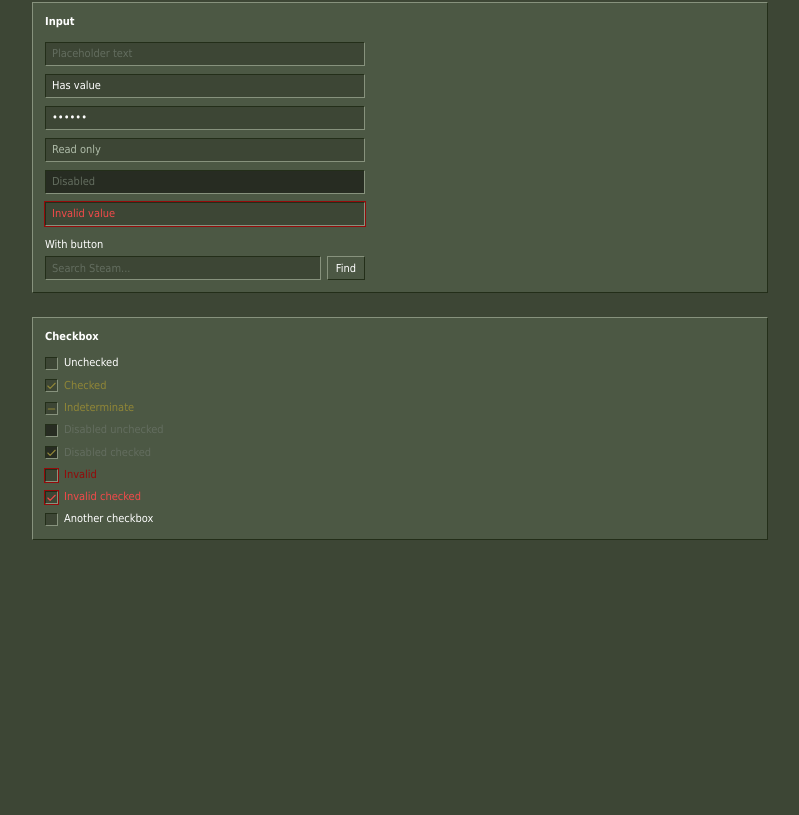
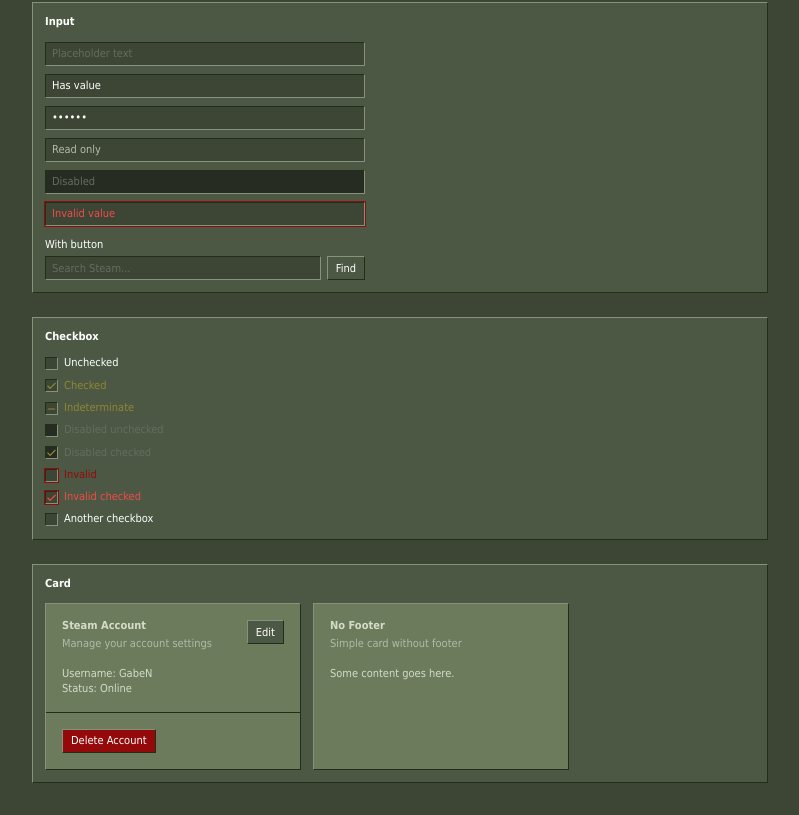
Before and after one commit to OnlyNinjaGear/go2003, a Next.js app: page / in a window 1280 px wide. Shown: the part 347-1162 px from the top of the page, without its empty margins (240-1039 px from the left). Before the commit the page ends 919 px from the top, so only its background shows below. Built offline with nearby package versions, Linux system fonts and the light colour scheme.

Commit message:
auto: page.tsx

```diff
--- a/app/page.tsx
+++ b/app/page.tsx
@@ -118,6 +118,38 @@ export default function Home() {
             </label>
           </div>
         </section>
+        <section className="bevel-out bg-panel flex flex-col gap-3 p-3">
+          <h2 className="font-bold">Card</h2>
+
+          <div className="flex flex-wrap gap-3">
+            <Card className="w-64">
+              <CardHeader>
+                <CardTitle>Steam Account</CardTitle>
+                <CardDescription>Manage your account settings</CardDescription>
+                <CardAction>
+                  <Button size="sm">Edit</Button>
+                </CardAction>
+              </CardHeader>
+              <CardContent>
+                <p>Username: GabeN</p>
+                <p>Status: Online</p>
+              </CardContent>
+              <CardFooter className="border-t border-border-dark pt-3">
+                <Button variant="destructive" size="sm">Delete Account</Button>
+              </CardFooter>
+            </Card>
+
+            <Card className="w-64">
+              <CardHeader>
+                <CardTitle>No Footer</CardTitle>
+                <CardDescription>Simple card without footer</CardDescription>
+              </CardHeader>
+              <CardContent>
+                <p>Some content goes here.</p>
+              </CardContent>
+            </Card>
+          </div>
+        </section>
       </main>
     </div>
   );
```
